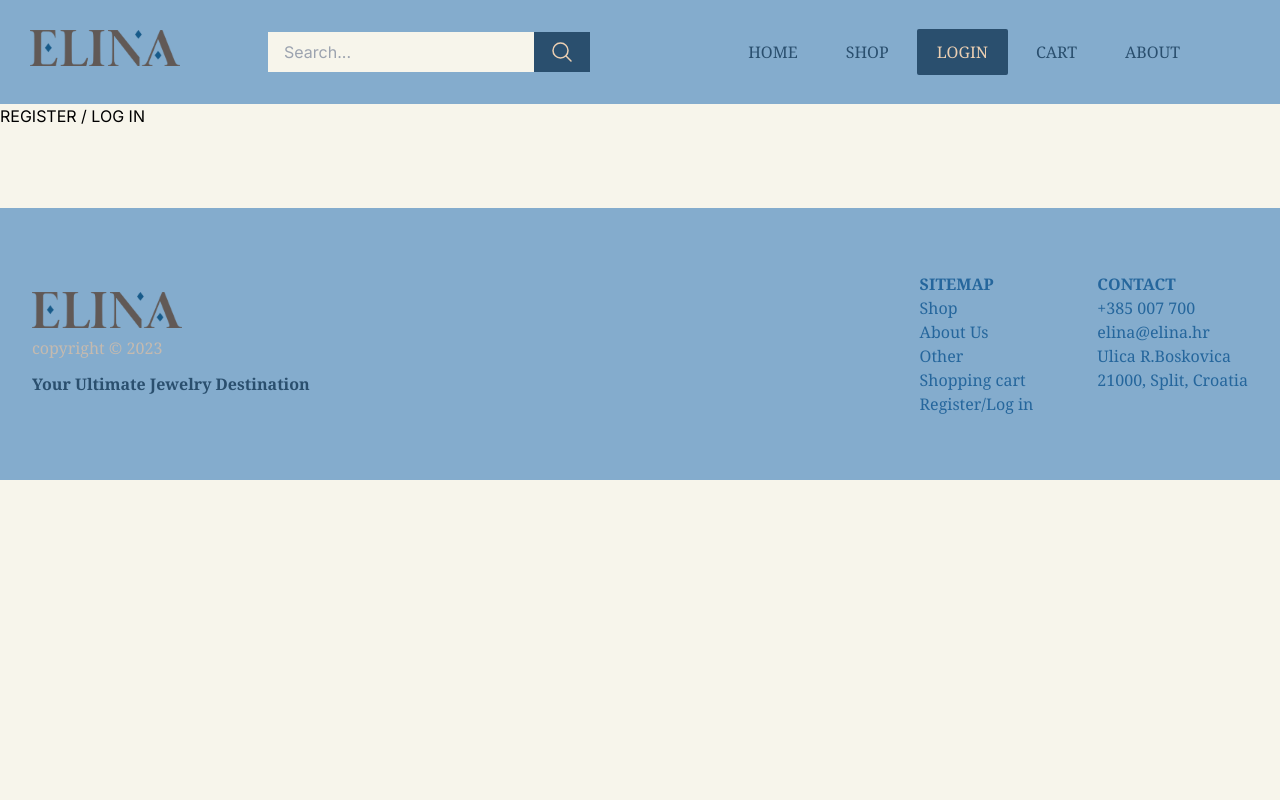
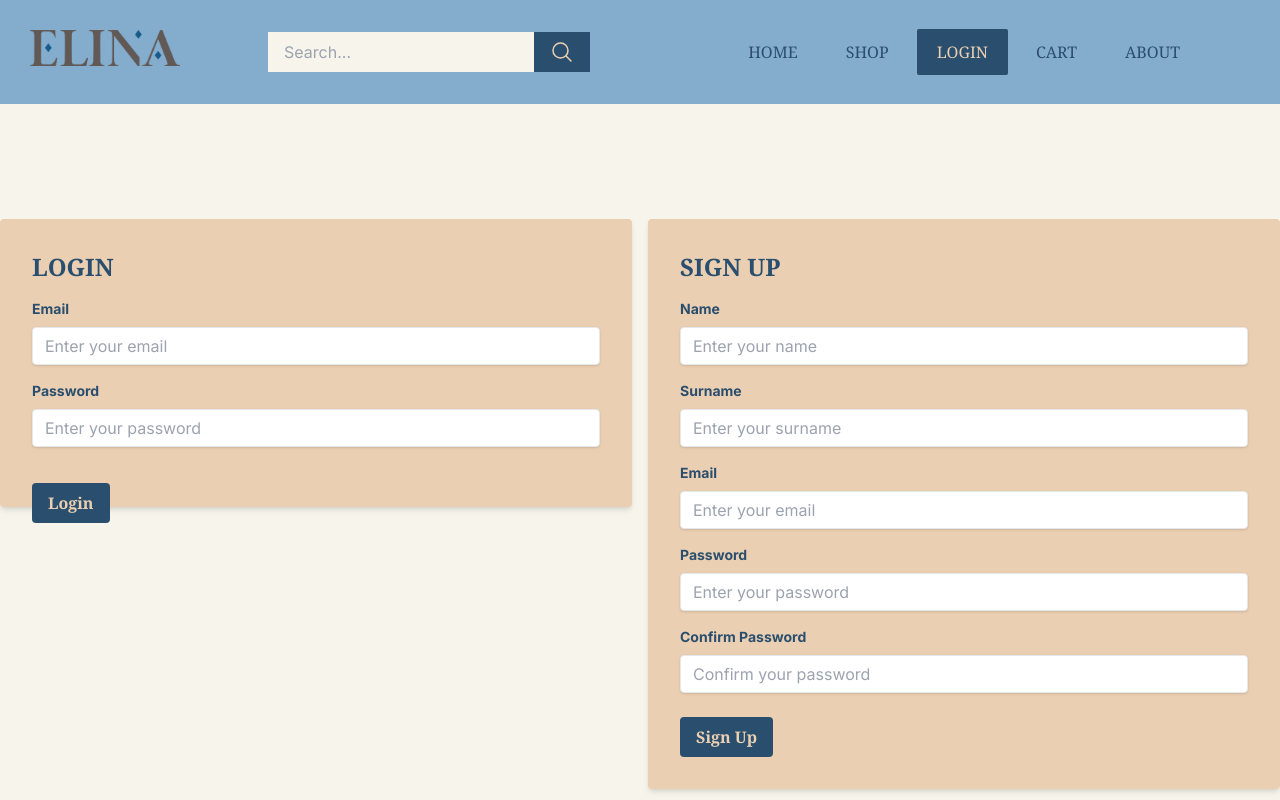
Before and after one commit to DinaVrandecic/HCI-2023-24, a Next.js app in the folder semester-project/: page /login in a window 1280 px wide. Shown: the top 800 px of the page. Built offline with nearby package versions, Linux system fonts and the light colour scheme.

Commit message:
login page created

```diff
--- a/semester-project/app/login/page.tsx
+++ b/semester-project/app/login/page.tsx
@@ -1,5 +1,118 @@
-export default function Login() {
-    return (
-      <h1>REGISTER / LOG IN</h1>
-    )
-  }
+import React from 'react';
+
+const Login = () => {
+  return (
+    <div className="min-h-screen flex items-center justify-center bg-page_background">
+      <div className="flex flex-col md:flex-row space-y-4 md:space-y-0 md:space-x-4 w-full max-w-screen-xl">
+        {/* Login Section */}
+        <div className="bg-peach1 p-8 rounded shadow-md w-full md:w-1/2 md:h-72">
+          <h2 className="text-2xl font-bold font-serif text-dark_blue mb-4">LOGIN</h2>
+          <form className="flex flex-col h-full">
+            <div className="mb-4">
+              <label className="block text-dark_blue text-sm font-bold mb-2" htmlFor="email">
+                Email
+              </label>
+              <input
+                className="shadow appearance-none border rounded w-full py-2 px-3 text-nf_blue leading-tight focus:outline-none focus:shadow-outline"
+                id="email"
+                type="email"
+                placeholder="Enter your email"
+              />
+            </div>
+            <div className="mb-4">
+              <label className="block text-dark_blue text-sm font-bold mb-2" htmlFor="password">
+                Password
+              </label>
+              <input
+                className="shadow appearance-none border rounded w-full py-2 px-3 text-nf_blue leading-tight focus:outline-none focus:shadow-outline"
+                id="password"
+                type="password"
+                placeholder="Enter your password"
+              />
+            </div>
+            <div className="flex-grow"></div>
+            <div className="flex items-start justify-start">
+              <button
+                className="bg-dark_blue hover:bg-nf_blue text-peach1 hover:text-dark_blue font-bold font-serif py-2 px-4 rounded focus:outline-none focus:shadow-outline"
+                type="button"
+              >
+                Login
+              </button>
+            </div>
+          </form>
+        </div>
+        {/* Signup Section */}
+        <div className="bg-peach1 p-8 rounded shadow-md w-full md:w-1/2">
+          <h2 className="text-2xl font-bold font-serif text-dark_blue mb-4">SIGN UP</h2>
+          <form>
+            <div className="mb-4">
+              <label className="block text-dark_blue text-sm font-bold mb-2" htmlFor="name">
+                Name
+              </label>
+              <input
+                className="shadow appearance-none border rounded w-full py-2 px-3 text-nf_blue leading-tight focus:outline-none focus:shadow-outline"
+                id="name"
+                type="text"
+                placeholder="Enter your name"
+              />
+            </div>
+            <div className="mb-4">
+              <label className="block text-dark_blue text-sm font-bold mb-2" htmlFor="surname">
+                Surname
+              </label>
+              <input
+                className="shadow appearance-none border rounded w-full py-2 px-3 text-nf_blue leading-tight focus:outline-none focus:shadow-outline"
+                id="surname"
+                type="text"
+                placeholder="Enter your surname"
+              />
+            </div>
+            <div className="mb-4">
+              <label className="block text-dark_blue text-sm font-bold mb-2" htmlFor="emailSignup">
+                Email
+              </label>
+              <input
+                className="shadow appearance-none border rounded w-full py-2 px-3 text-nf_blue leading-tight focus:outline-none focus:shadow-outline"
+                id="emailSignup"
+                type="email"
+                placeholder="Enter your email"
+              />
+            </div>
+            <div className="mb-4">
+              <label className="block text-dark_blue text-sm font-bold mb-2" htmlFor="passwordSignup">
+                Password
+              </label>
+              <input
+                className="shadow appearance-none border rounded w-full py-2 px-3 text-nf_blue leading-tight focus:outline-none focus:shadow-outline"
+                id="passwordSignup"
+                type="password"
+                placeholder="Enter your password"
+              />
+            </div>
+            <div className="mb-6">
+              <label className="block text-dark_blue text-sm font-bold mb-2" htmlFor="confirmPassword">
+                Confirm Password
+              </label>
+              <input
+                className="shadow appearance-none border rounded w-full py-2 px-3 text-nf_blue leading-tight focus:outline-none focus:shadow-outline"
+                id="confirmPassword"
+                type="password"
+                placeholder="Confirm your password"
+              />
+            </div>
+            <div className="flex items-center justify-between">
+              <button
+                className="bg-dark_blue hover:bg-nf_blue text-peach1 hover:text-dark_blue font-bold font-serif py-2 px-4 rounded focus:outline-none focus:shadow-outline"
+                type="button"
+              >
+                Sign Up
+              </button>
+            </div>
+          </form>
+        </div>
+      </div>
+    </div>
+  );
+};
+
+export default Login;
```
